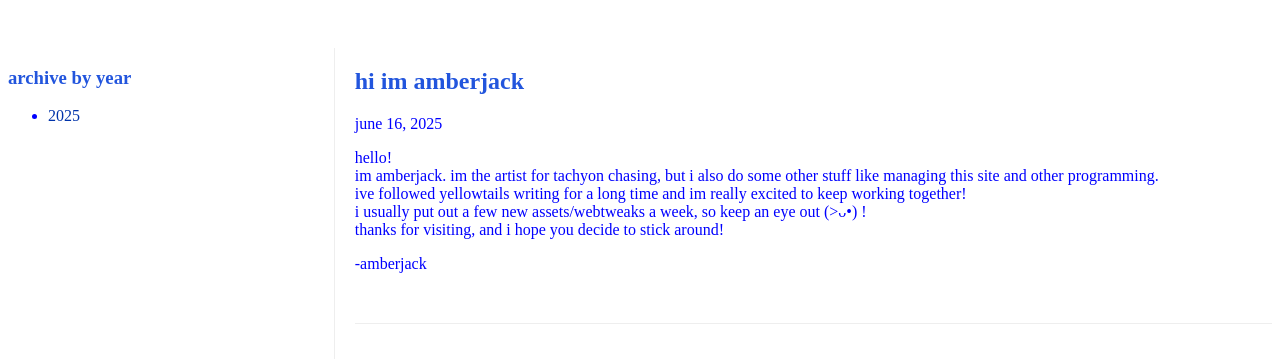
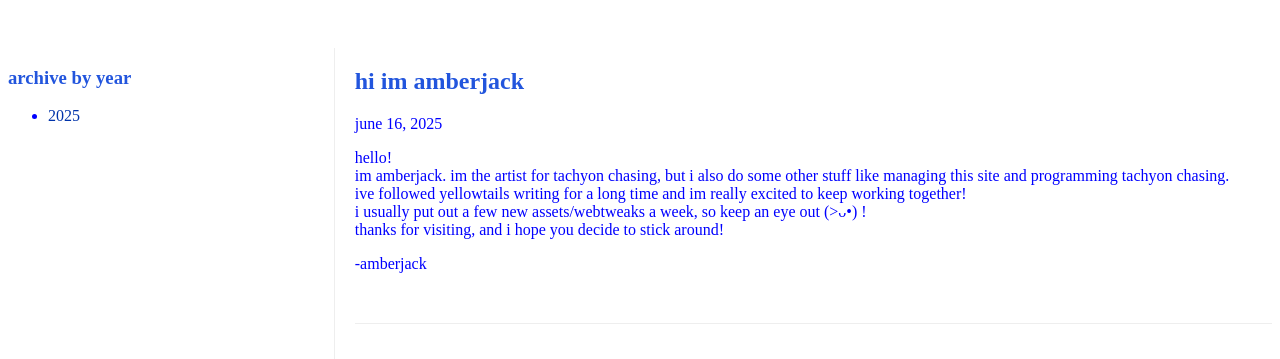
Before and after one commit to catgoesmiao/catgoesmiao.github.io, a Jekyll site: the page built from _posts/2025-06-16-hi-im-amberjack.md, in a window 1280 px wide. Shown: the top 359 px of the page. Built offline with Jekyll 4.4.1, drawn with Linux system fonts in a browser that asks for light colours.

Commit message:
Update 2025-06-16-hi-im-amberjack.md

```diff
--- a/_posts/2025-06-16-hi-im-amberjack.md
+++ b/_posts/2025-06-16-hi-im-amberjack.md
@@ -4,7 +4,7 @@ title: "hi im amberjack"
 date: 2025-06-16
 ---
 hello!
-im amberjack. im the artist for tachyon chasing, but i also do some other stuff like managing this site and other programming.
+im amberjack. im the artist for tachyon chasing, but i also do some other stuff like managing this site and programming tachyon chasing.
 ive followed yellowtails writing for a long time and im really excited to keep working together!
 i usually put out a few new assets/webtweaks a week, so keep an eye out (>ᴗ•) !
 thanks for visiting, and i hope you decide to stick around!
```
